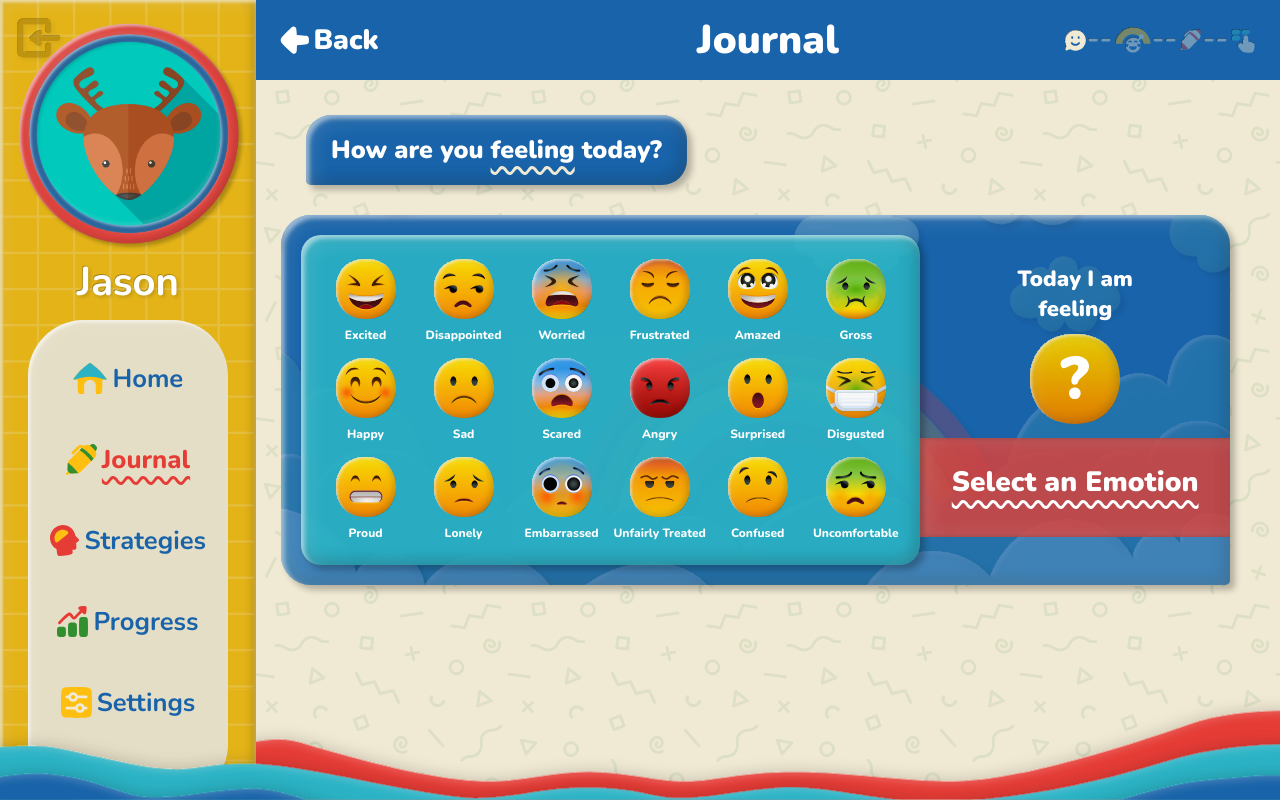
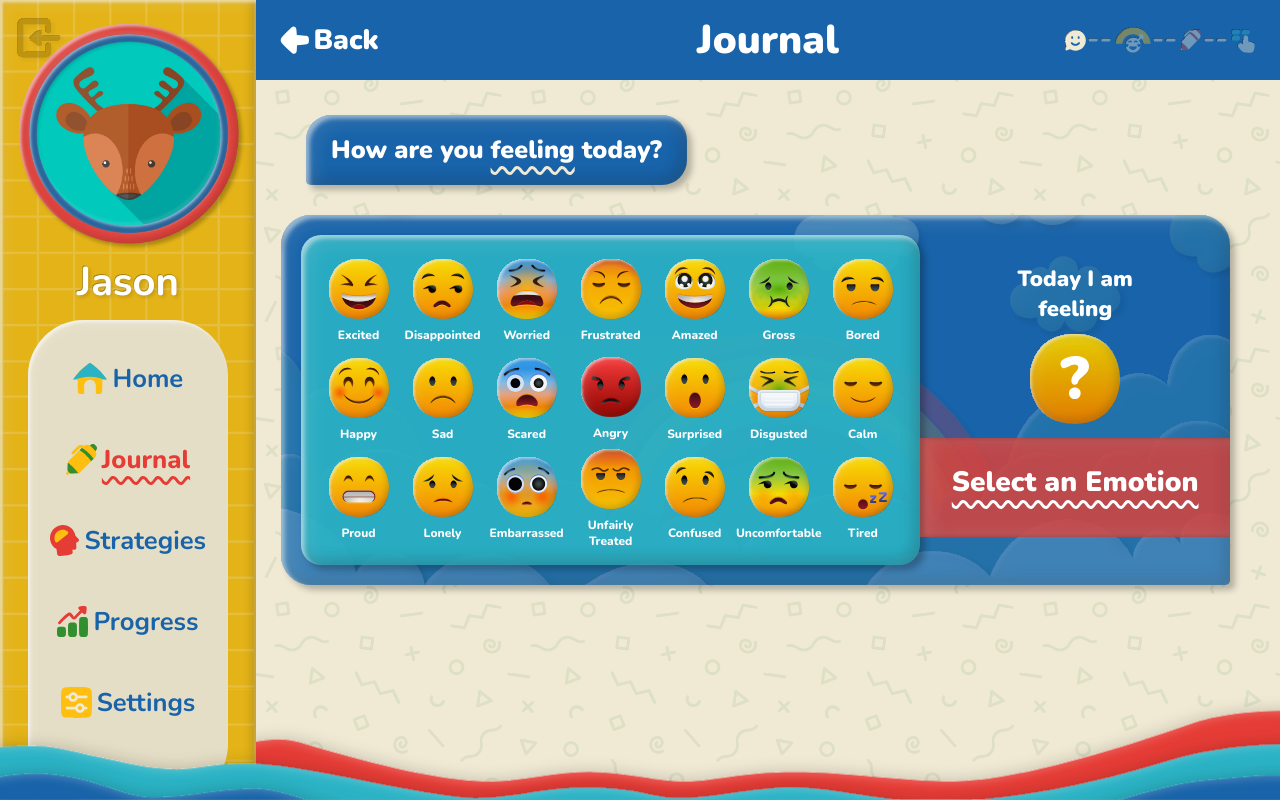
Before and after one commit to DakotaPennwest/Team-Workaholics-Capstone, a PHP site: page /journalEmotionSelection.html in a window 1280 px wide. Run offline with PHP 8.4, Linux system fonts and the light colour scheme; data that the repository does not hold is empty.

Commit message:
Added new emotions
Added 3 new emotions that all go with the new "neutral" emotion category

Added calm, bored, and tired

Added them to the html and made new emojis for each emotion

```diff
--- a/journalEmotionSelection.html
+++ b/journalEmotionSelection.html
@@ -224,6 +224,25 @@
                                 <span class="emotion-name">Uncomfortable</span>
                               </label>
                             </div>
+
+                            <!-- Column 7: Neutral -->
+                            <div class="emotion-column neutral hide-secondary">
+                              <label class="emotion-option secondary" title="Bored">
+                                <input type="radio" name="emotion" value="bored">
+                                <img src="./images/emotions/bored.svg" alt="Bored">
+                                <span class="emotion-name">Bored</span>
+                              </label>
+                              <label class="emotion-option main" title="Calm">
+                                <input type="radio" name="emotion" value="calm">
+                                <img src="./images/emotions/calm.svg" alt="Calm">
+                                <span class="emotion-name">Calm</span>
+                              </label>
+                              <label class="emotion-option secondary" title="Tired">
+                                <input type="radio" name="emotion" value="tired">
+                                <img src="./images/emotions/tired.svg" alt="Tired">
+                                <span class="emotion-name">Tired</span>
+                              </label>
+                            </div>
                         </div>
 
 
--- a/styles/journalEmotionSelection.css
+++ b/styles/journalEmotionSelection.css
@@ -62,7 +62,7 @@
 
 /* The entire emotion selection form*/
 .emotion-selection-form{
-    width: 1000px;
+    width: 1110px;
     height: 330px;
     background: var(--main-blue);
     border-radius: 30px;
@@ -144,7 +144,7 @@
     align-items: center;
     /* Set a fixed height to reserve space for 3 rows */
     height: 90%;
-    width: 16.667%;
+    width: 14.286%; /* 100 / 7 */
     /* Adds background to each boarder. Not sold on this though so commented out for now */
     /*
     background-color: rgb(245, 245, 220, 0.3);
@@ -219,7 +219,8 @@
 .emotion-column.fear .emotion-option.secondary,
 .emotion-column.anger .emotion-option.secondary,
 .emotion-column.surprise .emotion-option.secondary,
-.emotion-column.disgust .emotion-option.secondary {
+.emotion-column.disgust .emotion-option.secondary,
+.emotion-column.neutral .emotion-option.secondary {
     visibility: visible;
 }
 
```
Also changed, not shown: images/emotions/bored.svg (added), images/emotions/calm.svg (added), images/emotions/tired.svg (added).
